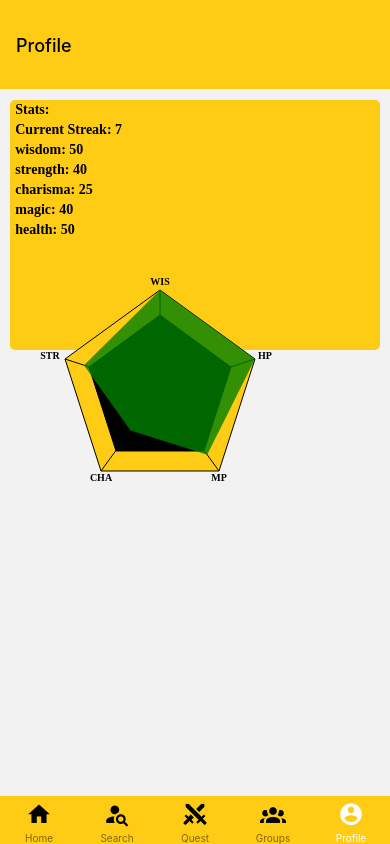
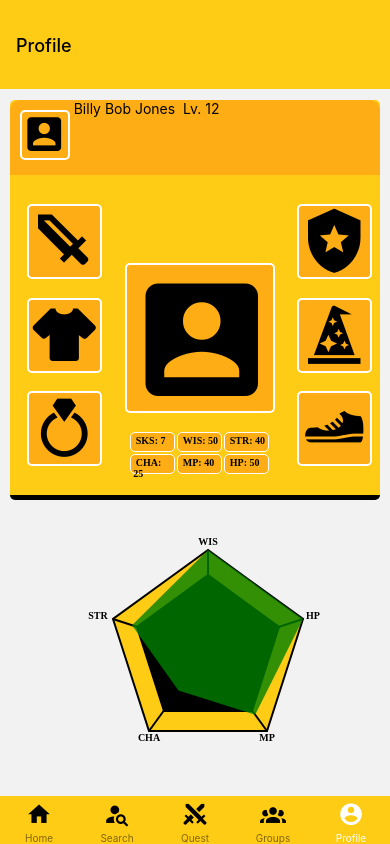
Before and after one commit to ryanluu261/thrifty, a React Native app: screen /Profile in a window 390 px wide. Built offline with nearby package versions, Linux system fonts and the light colour scheme.

Commit message:
restructure profile page

```diff
--- a/navigation/profile_tab.js
+++ b/navigation/profile_tab.js
@@ -1,8 +1,9 @@
 import React, { Component } from 'react';
 import {
-  StyleSheet, View, Text,
+  StyleSheet, View, Text, Image,
 } from 'react-native';
 import Svg, { Polygon, Line, Text as SvgText } from 'react-native-svg';
+import Ionicons from 'react-native-vector-icons/MaterialCommunityIcons';
 
 const stats = {
   wisdom: 50,
@@ -82,13 +83,192 @@ const innerPent1 = '150,75 79,127 106,211 194,211 221,127';
 const innerPent2 = '150,100 102,135 121,190 179,190 198,135';
 const innerPent3 = '150,125 126,142 135,170 165,170 174,142';
 
+function pentagonStat() {
+  return (
+    <Svg height="250" width="275">
+      <Polygon
+        points={bigPent}
+            // "0,45 50,10 100,45 80,100 20,100"
+            // "100,90 90,97 94,108 106,108 110,97"
+        fill="#FFCC15"
+        stroke="black"
+        strokeWidth="2"
+      />
+      <Polygon
+        points={innerPent1}
+            // fill="#FFCC15"
+        stroke="black"
+        strokeWidth="2"
+      />
+
+      <Polygon
+        points={innerPent2}
+            // fill="#FFCC15"
+        stroke="black"
+        strokeWidth="2"
+      />
+
+      <Polygon
+        points={innerPent3}
+            // fill="#FFCC15"
+        stroke="black"
+        strokeWidth="2"
+      />
+
+      <SvgText
+        fill="black"
+        stroke=""
+        fontSize="10"
+        fontWeight="bold"
+        x={wisdomX}
+        y={wisdomY - 5}
+        textAnchor="middle"
+        strokeWidth="2"
+      >
+        WIS
+      </SvgText>
+      <SvgText
+        fill="black"
+        stroke=""
+        fontSize="10"
+        fontWeight="bold"
+        x={strengthX - 15}
+        y={strengthY}
+        textAnchor="middle"
+        strokeWidth="2"
+      >
+        STR
+      </SvgText>
+      <SvgText
+        fill="black"
+        stroke=""
+        fontSize="10"
+        fontWeight="bold"
+        x={charismaX}
+        y={charismaY + 10}
+        textAnchor="middle"
+        strokeWidth="2"
+      >
+        CHA
+      </SvgText>
+      <SvgText
+        fill="black"
+        stroke=""
+        fontSize="10"
+        fontWeight="bold"
+        x={magicX}
+        y={magicY + 10}
+        textAnchor="middle"
+        strokeWidth="2"
+      >
+        MP
+      </SvgText>
+      <SvgText
+        fill="black"
+        stroke=""
+        fontSize="10"
+        fontWeight="bold"
+        x={healthX + 10}
+        y={healthY}
+        textAnchor="middle"
+        strokeWidth="2"
+      >
+        HP
+      </SvgText>
+      <Line x1={statX} y1={statY} x2={wisdomX} y2={wisdomY} stroke="black" strokeWidth="2" />
+      <Line x1={statX} y1={statY} x2={strengthX} y2={strengthY} stroke="black" strokeWidth="2" />
+      <Line x1={statX} y1={statY} x2={charismaX} y2={charismaY} stroke="black" strokeWidth="2" />
+      <Line x1={statX} y1={statY} x2={magicX} y2={magicY} stroke="black" strokeWidth="2" />
+      <Line x1={statX} y1={statY} x2={healthX} y2={healthY} stroke="black" strokeWidth="2" />
+
+      <Polygon
+        points={statPent}
+        fill="green"
+            // stroke="purple"
+        strokeWidth="1"
+        opacity="0.8"
+      />
+    </Svg>
+  );
+}
 class ProfileTab extends Component {
   render() {
     return (
       <View style={styles.container}>
         <View style={styles.statContainer}>
+          <View style={styles.topContainer}>
+            <Ionicons style={styles.tinyLogo} name="account-box" size={45} color="black" />
+            <Text> Billy Bob Jones </Text>
+            <Text> Lv. 12 </Text>
+          </View>
+
           <View style={styles.numberContainer}>
-            <Text style={styles.statText}> Stats: </Text>
+            <View style={styles.equipmentContainer}>
+              <View style={styles.equipment}>
+                <Ionicons name="sword" size={70} color="black" />
+              </View>
+              <View style={styles.equipment}>
+                <Ionicons name="tshirt-crew" size={70} color="black" />
+              </View>
+              <View style={styles.equipment}>
+                <Ionicons name="ring" size={70} color="black" />
+              </View>
+            </View>
+            <View style={styles.avatarContainer}>
+              <Ionicons style={styles.icons} name="account-box" size={150} color="black" />
+              <View style={styles.statsContainer}>
+                <View style={styles.stat}>
+                  <Text style={styles.statText}>
+                    {' '}
+                    SKS:
+                    {' '}
+                    {stats.streak}
+                  </Text>
+                </View>
+                <View style={styles.stat}>
+                  <Text style={styles.statText}>
+                    {' '}
+                    WIS:
+                    {' '}
+                    {stats.wisdom}
+                  </Text>
+                </View>
+                <View style={styles.stat}>
+                  <Text style={styles.statText}>
+                    {' '}
+                    STR:
+                    {' '}
+                    {stats.strength}
+                  </Text>
+                </View>
+                <View style={styles.stat}>
+                  <Text style={styles.statText}>
+                    {' '}
+                    CHA:
+                    {' '}
+                    {stats.charisma}
+                  </Text>
+                </View>
+                <View style={styles.stat}>
+                  <Text style={styles.statText}>
+                    {' '}
+                    MP:
+                    {' '}
+                    {stats.magic}
+                  </Text>
+                </View>
+                <View style={styles.stat}>
+                  <Text style={styles.statText}>
+                    {' '}
+                    HP:
+                    {' '}
+                    {stats.health}
+                  </Text>
+                </View>
+              </View>
+            </View>
+
+            {/* <Text style={styles.statText}> Stats: </Text>
               <Text style={styles.statText}>
                 {' '}
                 Current Streak:
@@ -127,108 +307,22 @@ class ProfileTab extends Component {
                 {' '}
                 {stats.health}
                 {' '}
-            </Text>
+              </Text> */}
+
+            <View style={styles.equipmentContainer}>
+              <View style={styles.equipment}>
+                <Ionicons name="shield-star" size={70} color="black" />
               </View>
-          <Svg height="250" width="275">
-            <Polygon
-              points={bigPent}
-            // "0,45 50,10 100,45 80,100 20,100"
-            // "100,90 90,97 94,108 106,108 110,97"
-              fill="#FFCC15"
-              stroke="black"
-              strokeWidth="1"
-            />
-            <Polygon
-              points={innerPent1}
-            // fill="#FFCC15"
-              stroke="black"
-              strokeWidth="1"
-            />
-
-            <Polygon
-              points={innerPent2}
-            // fill="#FFCC15"
-              stroke="black"
-              strokeWidth="1"
-            />
-
-            <Polygon
-              points={innerPent3}
-            // fill="#FFCC15"
-              stroke="black"
-              strokeWidth="1"
-            />
-
-            <SvgText
-              fill="black"
-              stroke=""
-              fontSize="10"
-              fontWeight="bold"
-              x={wisdomX}
-              y={wisdomY - 5}
-              textAnchor="middle"
-            >
-              WIS
-            </SvgText>
-            <SvgText
-              fill="black"
-              stroke=""
-              fontSize="10"
-              fontWeight="bold"
-              x={strengthX - 15}
-              y={strengthY}
-              textAnchor="middle"
-            >
-              STR
-            </SvgText>
-            <SvgText
-              fill="black"
-              stroke=""
-              fontSize="10"
-              fontWeight="bold"
-              x={charismaX}
-              y={charismaY + 10}
-              textAnchor="middle"
-            >
-              CHA
-            </SvgText>
-            <SvgText
-              fill="black"
-              stroke=""
-              fontSize="10"
-              fontWeight="bold"
-              x={magicX}
-              y={magicY + 10}
-              textAnchor="middle"
-            >
-              MP
-            </SvgText>
-            <SvgText
-              fill="black"
-              stroke=""
-              fontSize="10"
-              fontWeight="bold"
-              x={healthX + 10}
-              y={healthY}
-              textAnchor="middle"
-            >
-              HP
-            </SvgText>
-            <Line x1={statX} y1={statY} x2={wisdomX} y2={wisdomY} stroke="black" strokeWidth="1" />
-            <Line x1={statX} y1={statY} x2={strengthX} y2={strengthY} stroke="black" strokeWidth="1" />
-            <Line x1={statX} y1={statY} x2={charismaX} y2={charismaY} stroke="black" strokeWidth="1" />
-            <Line x1={statX} y1={statY} x2={magicX} y2={magicY} stroke="black" strokeWidth="1" />
-            <Line x1={statX} y1={statY} x2={healthX} y2={healthY} stroke="black" strokeWidth="1" />
-
-            <Polygon
-              points={statPent}
-              fill="green"
-            // stroke="purple"
-              strokeWidth="1"
-              opacity="0.8"
-            />
-          </Svg>
+              <View style={styles.equipment}>
+                <Ionicons name="wizard-hat" size={70} color="black" />
               </View>
+              <View style={styles.equipment}>
+                <Ionicons name="shoe-sneaker" size={70} color="black" />
+              </View>
+            </View>
+          </View>
+        </View>
+        {pentagonStat()}
       </View>
 
     );
@@ -247,17 +341,18 @@ const styles = StyleSheet.create({
   statContainer: {
     // flex: 1,
     backgroundColor: '#FFCC15',
-    height: 250,
+    height: 400,
     width: '95%',
     borderRadius: 5,
     flexDirection: 'row',
     flexWrap: 'wrap',
-    justifyContent: 'space-between',
-
+    justifyContent: 'space-evenly',
+    borderBottomColor: 'black',
+    borderBottomWidth: 5,
   },
   numberContainer: {
-    flexDirection: 'column',
-    justifyContent: 'flex-start',
+    flexDirection: 'row',
+    justifyContent: 'center',
     // padding: 20,
   },
   titleText: {
@@ -270,7 +365,76 @@ const styles = StyleSheet.create({
   statText: {
     fontFamily: 'Cochin',
     fontWeight: 'bold',
+    fontSize: 10,
     padding: 2,
+  },
+  tinyLogo: {
+    height: 50,
+    width: 50,
+    marginLeft: 10,
+    marginTop: 10,
+    borderColor: 'white',
+    borderWidth: 2,
+    borderRadius: 5,
+  },
+  topContainer: {
+    flexDirection: 'row',
+    backgroundColor: '#ffad15',
+    width: '100%',
+    borderTopLeftRadius: 10,
+    borderTopRightRadius: 10,
+    height: 75,
+  },
+  equipmentContainer: {
+    // backgroundColor: '#ffad15',
+    height: 300,
+    width: 100,
+    // borderColor: 'white',
+    // borderWidth: 2,
+    // borderRadius: 5,
+    margin: 5,
+    flexDirection: 'column',
+    justifyContent: 'space-evenly',
+    alignItems: 'center',
+  },
+  avatarContainer: {
+    backgroundColor: '#ffad15',
+    height: 150,
+    width: 150,
+    borderColor: 'white',
+    borderWidth: 2,
+    borderRadius: 5,
+    margin: 5,
+    alignSelf: 'center',
+  },
+  equipment: {
+    backgroundColor: '#ffad15',
+    height: 75,
+    width: 75,
+    borderColor: 'white',
+    borderWidth: 2,
+    borderRadius: 5,
+  },
+  statsContainer: {
+    flexDirection: 'row',
+    flexWrap: 'wrap',
+    justifyContent: 'center',
+    alignItems: 'center',
+    marginTop: 20,
+
+  },
+  stat: {
+    backgroundColor: '#ffad15',
+    height: 20,
+    width: 45,
+    borderColor: 'white',
+    borderWidth: 1,
+    borderRadius: 5,
+    margin: 1,
+  },
+  icons: {
+    width: '100%',
+    height: '100%',
   },
 });
 
```
Lines whose indentation alone changed are shown as unchanged.
